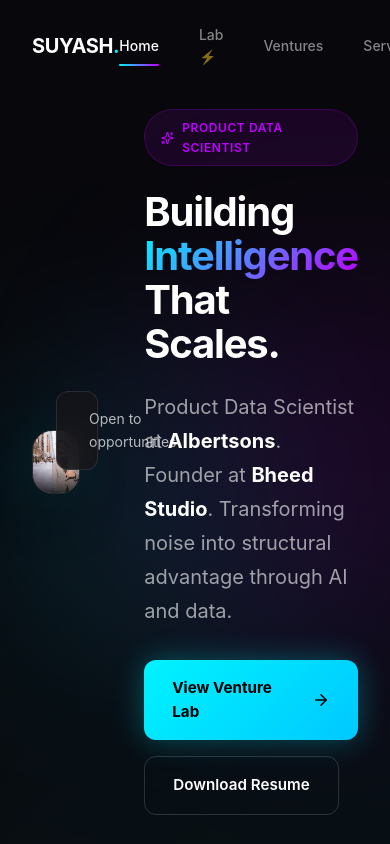
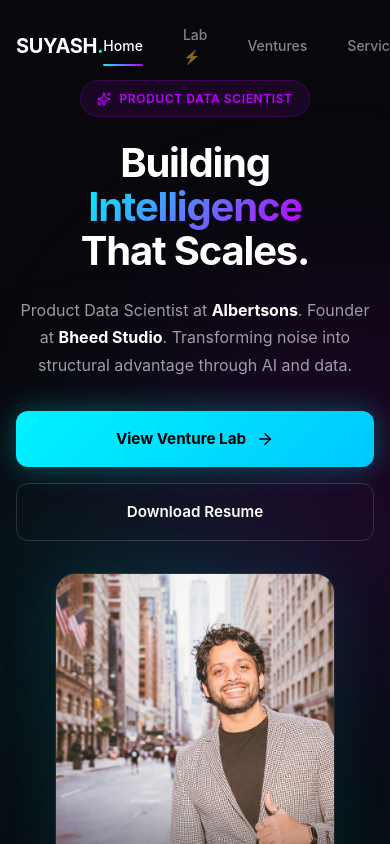
Before and after one commit to justsuyash/justsuyash_portfolio, a React (Vite) app: page / in a window 390 px wide. Shown: the top 844 px of the page. Built offline with nearby package versions, Linux system fonts and the light colour scheme.

Commit message:
Fix: Add mobile responsive layout for hero section

```diff
--- a/src/index.css
+++ b/src/index.css
@@ -130,3 +130,44 @@ body {
   border-color: rgba(255, 255, 255, 0.3);
   box-shadow: 0 0 15px var(--accent-glow);
 }
+
+/* Mobile Responsive */
+@media (max-width: 768px) {
+  .container {
+    padding: 0 1rem;
+  }
+
+  .hero-grid {
+    display: flex !important;
+    flex-direction: column-reverse !important;
+    gap: 2rem !important;
+    text-align: center;
+  }
+
+  .hero-grid .hero-photo {
+    max-width: 280px !important;
+    margin: 0 auto;
+  }
+
+  .hero-grid .hero-text {
+    align-items: center;
+  }
+
+  .hero-grid .hero-text h1 {
+    font-size: 2.5rem !important;
+  }
+
+  .hero-grid .hero-text p {
+    font-size: 1rem !important;
+  }
+
+  .hero-grid .hero-cta {
+    flex-direction: column;
+    width: 100%;
+  }
+
+  .hero-grid .hero-cta a {
+    width: 100%;
+    justify-content: center;
+  }
+}
--- a/src/pages/HomePage.jsx
+++ b/src/pages/HomePage.jsx
@@ -81,7 +81,7 @@ const HomePage = () => {
                 }} />
 
                 <div className="container" style={{ position: 'relative', zIndex: 10 }}>
-                    <div style={{
+                    <div className="hero-grid" style={{
                         display: 'grid',
                         gridTemplateColumns: 'repeat(2, 1fr)',
                         gap: '4rem',
@@ -93,7 +93,7 @@ const HomePage = () => {
                             animate={{ opacity: 1, x: 0 }}
                             transition={{ duration: 0.8, ease: [0.22, 1, 0.36, 1] }}
                         >
-                            <div style={{
+                            <div className="hero-photo" style={{
                                 position: 'relative',
                                 maxWidth: '420px'
                             }}>
@@ -162,6 +162,7 @@ const HomePage = () => {
 
                         {/* Text Side */}
                         <motion.div
+                            className="hero-text"
                             initial={{ opacity: 0, x: 30 }}
                             animate={{ opacity: 1, x: 0 }}
                             transition={{ duration: 0.8, delay: 0.15, ease: [0.22, 1, 0.36, 1] }}
@@ -213,7 +214,7 @@ const HomePage = () => {
                                 Transforming noise into structural advantage through AI and data.
                             </p>
 
-                            <div style={{ display: 'flex', gap: '16px', flexWrap: 'wrap' }}>
+                            <div className="hero-cta" style={{ display: 'flex', gap: '16px', flexWrap: 'wrap' }}>
                                 <Link
                                     to="/ventures"
                                     style={{
```
